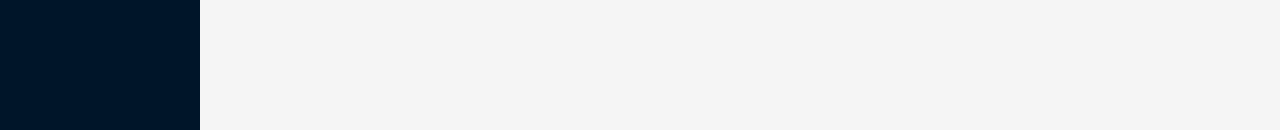
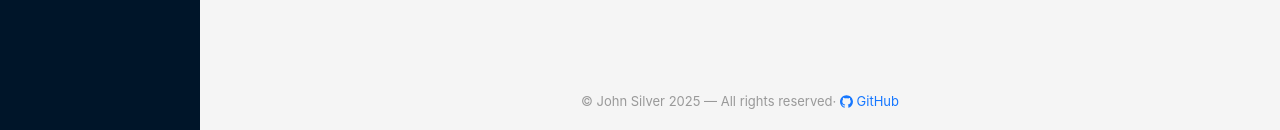
Before and after one commit to zjohnsilver/japanese-quiz, a Next.js app: page / in a window 1280 px wide. Shown: the part 667-797 px from the top of the page. Built offline with nearby package versions, Linux system fonts and the light colour scheme.

Commit message:
✨ feat: footer

```diff
--- a/src/pages/_app.tsx
+++ b/src/pages/_app.tsx
@@ -6,6 +6,7 @@
 import { QuizProvider }  from '@/src/components/QuizContext'
 import { useState } from 'react';
 import { QuizCategoryEnum, ModeEnum } from '../enums/questions';
+import { GithubOutlined } from '@ant-design/icons';
 
 
 const { Sider, Content } = Layout;
@@ -35,12 +36,19 @@
           <div style={{ height: 32, margin: 16, color: 'white', fontWeight: 'bold' }}>
             Nihongo App
           </div>
-          <Sidebar /> {/* precisa respeitar altura 100% e não extrapolar */}
+          <Sidebar/>
         </Sider>
         <Layout>
           <Content className='content-layout'>
             <Component {...pageProps} />
           </Content>
+
+          <Layout.Footer className="content-layout" style={{ textAlign: 'center', fontSize: 13, color: '#999' }}>
+            © John Silver {new Date().getFullYear()} — All rights reserved·{' '}
+            <a href="https://github.com/zjohnsilver" target="_blank" rel="noopener noreferrer">
+              <GithubOutlined /> GitHub
+            </a>
+          </Layout.Footer>
         </Layout>
       </Layout>
     </QuizProvider>
--- a/src/styles/globals.css
+++ b/src/styles/globals.css
@@ -12,7 +12,13 @@
 }
 
 .ant-layout {
-  background: #f5f5f5;
+  min-height: 100vh; /* força o layout a preencher a altura total */
+  display: flex;
+  flex-direction: column;
+}
+
+.ant-layout-content {
+  flex: 1; /* faz o content crescer e empurra o footer */
 }
 
 .ant-card {
```
